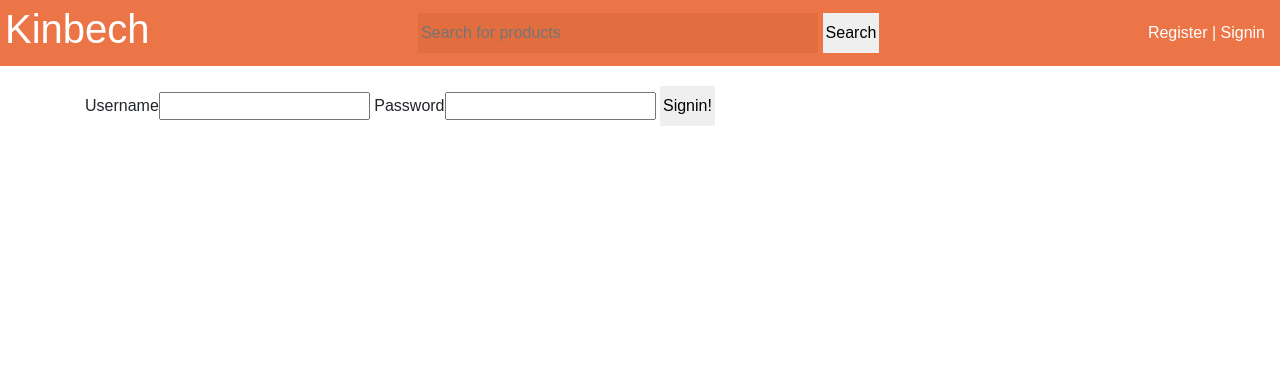
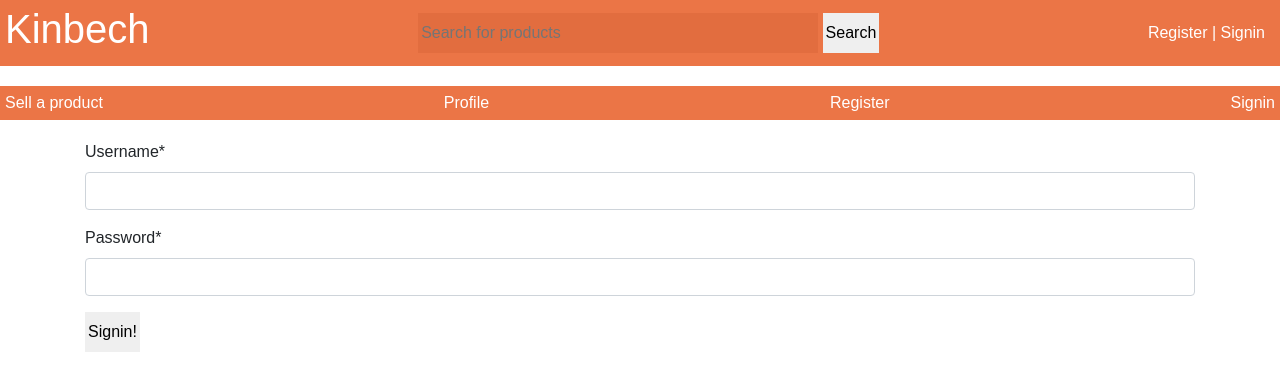
Before and after one commit to NickName-AM/kinbech, a Django app: page /users/signin/ in a window 1280 px wide. Shown: the top 391 px of the page. Run offline with Django 4.2, Linux system fonts and the light colour scheme; some libraries are stand-ins or nearby versions.

Commit message:
better signin form, logout, temporary route navbar added

```diff
--- a/static/css/style.css
+++ b/static/css/style.css
@@ -19,7 +19,7 @@ h1{
     color: #ffffff;
 }
 
-.element-3, .element-4{
+.element-3{
     margin-right: 10px;
 }
 
--- a/templates/base.html
+++ b/templates/base.html
@@ -21,12 +21,21 @@
                     <input type="submit" value="Search" class="submit-btn">
                 </form>
             </div>
+
             {% if user.is_authenticated %}
-            <div class="navbar-element element-3"><img src="{{user.myuser.image.url}}" alt="Profile Pic" class="profile-pic"></div>
+            <div class="navbar-element element-3"><a href="{% url 'user-profile' %}"><img src="{{user.myuser.image.url}}" alt="Profile Pic" class="profile-pic"></a></div>
             {% else %}
-            <div class="navbar-element element-3">Register | Signin</div>
+            <div class="navbar-element element-3"><a href="{% url 'user-register' %}" class="link">Register</a> | <a href="{% url 'user-signin' %}" class="link">Signin</a></div>
             {% endif %}
         </div>
+        <!-- Temporary route navbar -->
+        <div  class="navbar">
+            <a href="{% url 'products-sell' %}" class="link">Sell a product</a>
+            <a href="{% url 'user-profile' %}" class="link">Profile</a>
+            <a href="{% url 'user-register' %}" class="link">Register</a>
+            <a href="{% url 'user-signin' %}" class="link">Signin</a>
+        </div>
+        <!-- Temporary route navbar -->
 
         {% block body %}
         {% endblock body %}
--- a/templates/users/profile.html
+++ b/templates/users/profile.html
@@ -14,5 +14,7 @@
 
         <input type="submit" class="submit-btn" value="Update">
     </form>
+    <hr>
+    <a href="{% url 'user-signout' %}">Sign-out</a>
 </div>
 {% endblock body %}
--- a/templates/users/signin.html
+++ b/templates/users/signin.html
@@ -1,4 +1,5 @@
 {% extends 'base.html' %}
+{% load crispy_forms_tags %}
 {% block title %}Sign-In{% endblock title %}
 
 
@@ -6,8 +7,8 @@
 <div class="container">
 <form method="POST">
     {% csrf_token %}
-    <label for="username">Username</label><input type="text" name="username">
-    <label for="password">Password</label><input type="password" name="password">
+
+    {{form|crispy}}
 
     <input type="submit" class="submit-btn" value="Signin!">
 </form>
--- a/users/forms.py
+++ b/users/forms.py
@@ -5,11 +5,16 @@ from .models import MyUser
 
 class UserRegisterForm(UserCreationForm):
     email = forms.EmailField() # Required
-    phone = forms.CharField(max_length=20)
 
     class Meta:
         model = User
-        fields = ['username', 'email', 'password1', 'password2', 'phone']
+        fields = ['username', 'email', 'password1', 'password2']
+
+
+class UserSigninForm(forms.Form):
+    username = forms.CharField()
+    password = forms.CharField(widget=forms.PasswordInput)
+
 
 class UserUpdateForm(forms.ModelForm):
     email = forms.EmailField() # Required
@@ -18,6 +23,7 @@ class UserUpdateForm(forms.ModelForm):
         model = User
         fields = ['username', 'email']
 
+
 class MyUserUpdateForm(forms.ModelForm):
     class Meta:
         model = MyUser
--- a/users/models.py
+++ b/users/models.py
@@ -6,7 +6,7 @@ from django.contrib.auth.models import User
 
 class MyUser(models.Model):
     user = models.OneToOneField(User, on_delete=models.CASCADE)
-    phone = models.CharField(max_length=20)
+    phone = models.CharField(max_length=20, blank=True)
     image = models.ImageField(default='default.jpg', upload_to='profile_pics')
 
     def __str__(self):
--- a/users/urls.py
+++ b/users/urls.py
@@ -5,5 +5,6 @@ urlpatterns = [
     path('register/', views.register, name='user-register'),
     path('signin/', views.signin, name='user-signin'),
     path('signout/', views.signout, name='user-signout'),
-    path('profile/', views.profile, name='user-profile')
+    path('profile/', views.profile, name='user-profile'),
+    path('signout/', views.signout, name='user-signout'),
 ]
--- a/users/views.py
+++ b/users/views.py
@@ -4,7 +4,7 @@ from django.contrib.auth import authenticate, login, logout
 from django.contrib.auth.decorators import login_required
 from django.contrib.auth.models import User
 from .models import MyUser
-from .forms import UserRegisterForm, UserUpdateForm, MyUserUpdateForm
+from .forms import UserRegisterForm, UserUpdateForm, MyUserUpdateForm, UserSigninForm
 
 # Create your views here.
 
@@ -27,14 +27,15 @@ def register(request):
 
 def signin(request):
     if request.method == 'GET':
-        return render(request, 'users/signin.html')
+        form = UserSigninForm()
+        return render(request, 'users/signin.html', {'form': form})
     elif request.method == 'POST':
         uname = request.POST['username']
         passwd = request.POST['password']
         user = authenticate(request, username=uname, password=passwd)
         # 'user' is not a boolen value, its a user
         if user:
-            # IF user exists and is authenticated, log him/her in and return to home
+            # If user exists and is authenticated, log him/her in and return to home
             login(request, user)
             messages.success(request, 'Login successful.')
             return redirect('products-home')
@@ -69,3 +70,8 @@ def profile(request):
             'mu_form': mu_form
         }
         return render(request, 'users/profile.html', context=my_forms)
+
+@login_required
+def signout(request):
+    logout(request)
+    return redirect('products-home')
```
Also changed, not shown: db.sqlite3, users/migrations/0002_alter_myuser_phone.py (added).
